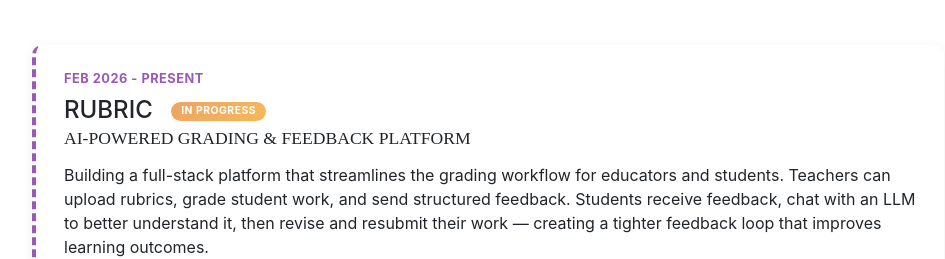
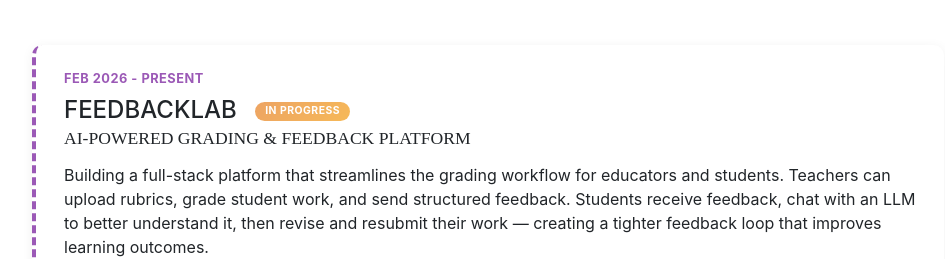
Before and after one commit to josyao1/josyao1.github.io, a website with bundled scripts: page index.html in a window 1280 px wide. Shown: the part 1819-2078 px from the top of the page, without its empty margins (288-1233 px from the left). Built offline with nearby package versions, Linux system fonts and the light colour scheme; a web font is replaced by a local one.

Commit message:
Rename project from RUBRIC to FeedbackLab

```diff
--- a/index.html
+++ b/index.html
@@ -182,7 +182,7 @@
 
           <div class="project-card accent-purple in-progress fade-up">
             <div class="project-date">Feb 2026 - Present</div>
-            <h3 class="mb-0">RUBRIC <span class="badge-wip">In Progress</span></h3>
+            <h3 class="mb-0">FeedbackLab <span class="badge-wip">In Progress</span></h3>
             <div class="subheading">AI-Powered Grading & Feedback Platform</div>
             <p>Building a full-stack platform that streamlines the grading workflow for educators and students. Teachers can upload rubrics, grade student work, and send structured feedback. Students receive feedback, chat with an LLM to better understand it, then revise and resubmit their work — creating a tighter feedback loop that improves learning outcomes.</p>
             <div class="project-links">
```
